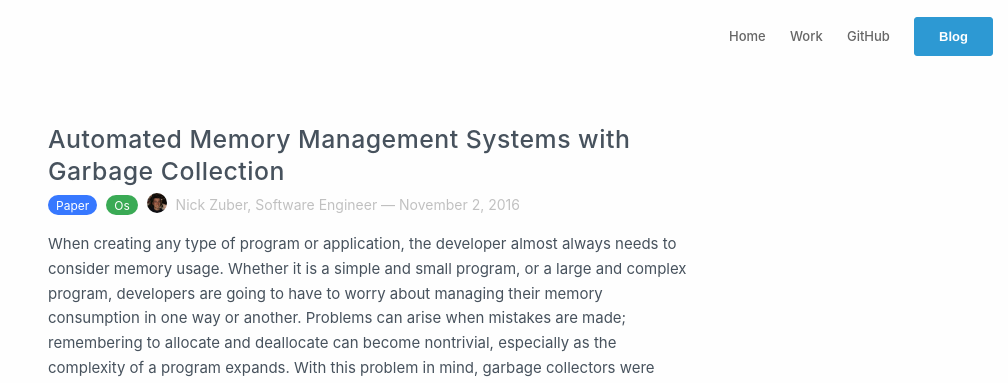
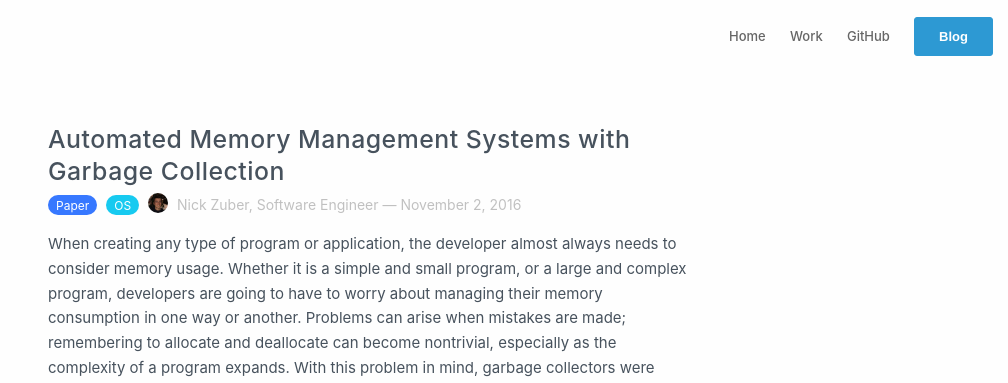
Before and after one commit to nickzuber/nickzuber-v1, a Jekyll site: the page built from _posts/2016-11-02-automated-memory-management-systems-with-garbage-collection.md, in a window 1280 px wide and 900 px high. Shown: the top 383 px of the window, without its empty margins (272-1280 px from the left). Built offline with Jekyll 4.4.1, drawn with Linux system fonts in a browser that asks for light colours; nearby versions of some CDN libraries; comment, search, counter and statistics services are not loaded.

Commit message:
Capitalized OS tag

```diff
--- a/_posts/2016-11-02-automated-memory-management-systems-with-garbage-collection.md
+++ b/_posts/2016-11-02-automated-memory-management-systems-with-garbage-collection.md
@@ -7,7 +7,7 @@ use_math: true
 author: Nick Zuber
 tags:
  - paper
- - os
+ - OS
 ---
 
 When creating any type of program or application, the developer almost always
```
